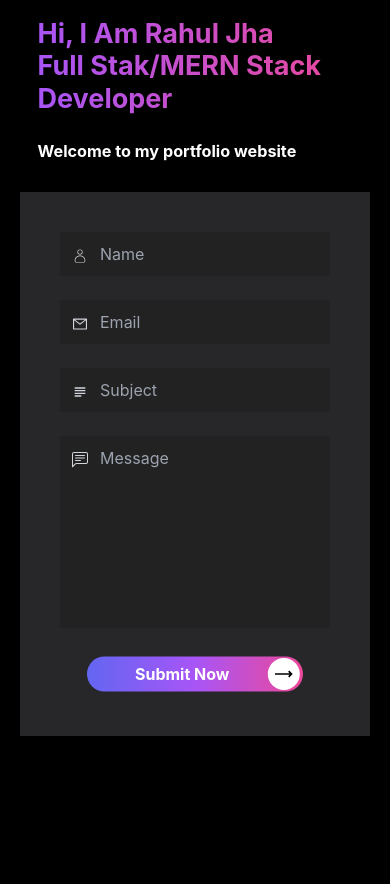
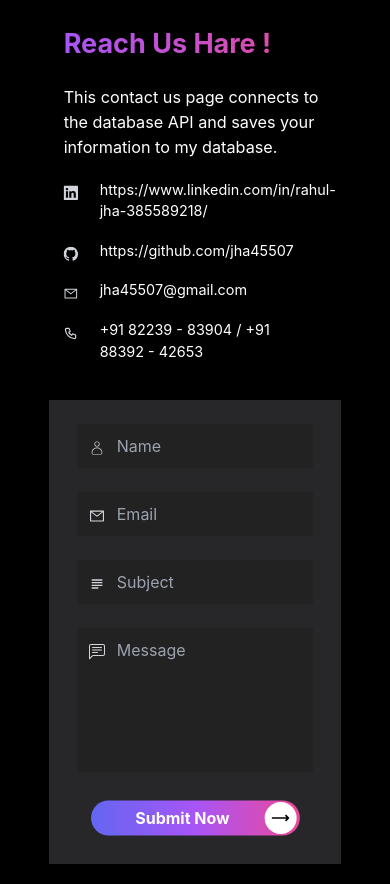
Before and after one commit to jha45507/Myportfolio, a Next.js app: page /contact in a window 390 px wide. Before the commit the page ends 844 px from the top, so only its background shows below. Built offline with nearby package versions, Linux system fonts and the light colour scheme.

Commit message:
responsive done home and contact page

```diff
--- a/components/HomePage.js
+++ b/components/HomePage.js
@@ -4,22 +4,32 @@ import { CgArrowLongRight } from 'react-icons/cg';
 function HomePage() {
   return (
     <>
-      <div className='container m-auto grid md:grid-cols-2 md:h-[89vh] md:flex-row reverse py-10'>
-        <div className='center'>
-          <div className=' scale-90 sm:scale-100 '>
-            <h1 className='bg-gradient-to-r from-purple-500 to-pink-500 bg-clip-text text-transparent text-3xl md:text-4xl lg:text-5xl font-bold py-2'> Hi, I Am Rahul Jha <br />Full Stak/MERN Stack Developer </h1>
-            <h3 className='text-white text-lg sm:text-xl md:text-2xl lg:text-3xl font-bold my-5 '>Welcome to my portfolio website</h3>
+      <div className='container grid md:grid-cols-2 md:h-[89vh] md:flex-row py-10 m-auto min-w-[320px]'>
+
+        <div className='center w-full '>
+
+          <div className=' md:scale-100 sm:scale-100 scale-90 xl:scale-100 '>
+
+            <h1 className='bg-gradient-to-r from-purple-500 to-pink-500 bg-clip-text text-transparent text-3xl md:text-4xl lg:text-5xl font-bold xl:text-6xl py-2 2xl:text-center'> Hi,<br /> I Am Rahul Jha <br />Full Stack / MERN <br /> Stack Developer </h1>
+            <h3 className='text-white text-lg sm:text-xl md:text-2xl lg:text-3xl xl:text-4xl font-bold sm:text-center '>Welcome to my portfolio website</h3>
+            <p className='text-white mt-2 mb-5 sm:text-center xl:text-xl '> I have six months plush of self-work experience .
+            </p>
+
             <Link href={'/contact'}>
-            <button className='shadow-gdnt m-auto md:m-0 scale-[0.8] px-8 my-3 py-3 text-2xl font-bold text-white rounded-full center relative '><p className='mr-8'>Contect Me</p>
-            <CgArrowLongRight className='bg-white rounded-full text-black absolute p-2 right-1  w-12 h-12' />
-            </button></Link>
+              <button className='w-full shadow-gdnt relative md:m-0 md:scale-100 scale-[0.8] text-xl sm:text-2xl text-white font-bold rounded-full center m-auto px-8 py-3 md:py-1 '><p className='mr-8'>Contect Me</p>
+                <CgArrowLongRight className='bg-white rounded-full text-black absolute p-2 right-1 md:w-10 md:h-9 w-12 h-12' /></button>
+            </Link>
 
           </div>
+
         </div>
 
-        <div className=' md:w-2/4 center w-3/4 m-auto my-10'>
+        <div className=' w-3/4 center md:w-[55%] m-auto my-10 '>
+
           <img className='w-80 boxblock rounded-xl' src="/rahul-img.jpg" alt="" />
+
         </div>
+
       </div>
     </>
   )
--- a/components/Navbar.js
+++ b/components/Navbar.js
@@ -21,15 +21,15 @@ function Navbar() {
     const closeNavbar = () => {
         headeRef.current.classList.replace('h-[60vh]', 'h-16')
         hamRef.current.classList.remove('ham-active')
-     }
+    }
 
     return (
         <>
-            <header ref={headeRef} className=' w-screen relative md:min-w-[320px] bg-black md:sticky md:top-0 h-16       overflow-hidden transition-all z-10'>
+            <header ref={headeRef} className=' w-screen relative md:min-w-[320px] bg-black md:sticky md:top-0 h-16 overflow-hidden transition-all z-10'>
                 <div onClick={hamclick} className='md:hidden w-5 h-5 absolute top-5 right-5'>
                     <div className='ham' ref={hamRef}></div>
                 </div>
-                <nav className='md:px-5 text-white md:flex md:justify-between bg-black md:py-4 flex flex-col md:flex-row'>
+                <nav className='md:px-5 text-white md:flex md:justify-between bg-black md:py-4 flex flex-col md:flex-row '>
                     <ul className='center py-4 md:py-0 bg-black'>
                         <li className='space-y-5'>
                             <Link href={"/"}><span onClick={closeNavbar} className='center space-x-2 text-2xl font-bold sm:absolute md:relative sm:left-5 md:left-0' ><ImUser className='text-purple-500' />
--- /dev/null
+++ b/components/Project.js
@@ -0,0 +1,4 @@
+function Project() {
+
+}
+export default Project;
--- a/pages/contact.js
+++ b/pages/contact.js
@@ -5,59 +5,99 @@ import { AiOutlineMail } from 'react-icons/ai'
 import { CiUser } from 'react-icons/ci'
 import { MdSubject } from 'react-icons/md'
 import { BsChatLeftText } from 'react-icons/bs'
-
+import { TbPhone } from 'react-icons/tb'
+import { GoMarkGithub } from 'react-icons/go'
+import { BsLinkedin } from 'react-icons/bs'
 
 function Contact() {
     return (
-        <>
-            <div className=' container m-auto grid px-5 sm:grid-cols-2 '>
+        <div className='flex flex-col justify-center md:flex-row min-w-[320px] '>
 
-                <div className='flex'>
-                    <div className=' scale-90 sm:scale-100 '>
-                        <h1 className='bg-gradient-to-r from-purple-500 to-pink-500 bg-clip-text text-transparent text-3xl md:text-4xl lg:text-5xl font-bold py-2'> Hi, I Am Rahul Jha <br />Full Stak/MERN Stack Developer </h1>
-                        <h3 className='text-white text-lg sm:text-xl md:text-2xl lg:text-3xl font-bold my-5 '>Welcome to my portfolio website</h3>
+            <div className=' flex justify-center w-full md:w-2/4'>
 
+                <div className=' sm:scale-100 scale-90 w-[75%] md:w-3/4'>
 
-                    </div>
+                    <h1 className='bg-gradient-to-r from-purple-500 to-pink-500 bg-clip-text text-transparent text-3xl md:text-4xl lg:text-5xl font-bold xl:text-6xl py-2 2xl:text-center'> Reach Us Hare ! </h1>
+                    <p className='text-white text-lg my-5'>This contact us page connects to the database API and saves your information to my database.</p>
+
+                    <Link href={'https://www.linkedin.com/in/rahul-jha-385589218/'}>
+                        <span className='relative' ><BsLinkedin className='text-gray-300 inline absolute top-2 left-0' />
+                            <p className='text-white my-2 mb-5 mx-10'>https://www.linkedin.com/in/rahul-jha-385589218/</p></span>
+                    </Link>
+
+                    <Link href={'https://github.com/jha45507'}>
+                        <span className='relative' ><GoMarkGithub className='text-gray-300 inline absolute top-2 left-0' />
+                            <p className='text-white mb-5 mx-10'>https://github.com/jha45507</p></span>
+                    </Link>
+
+                    <span className='relative' ><AiOutlineMail className='text-gray-300 inline absolute top-2 left-0' />
+                        <p className='text-white my-2 mb-5 mx-10'>jha45507@gmail.com </p></span>
+
+                    <span className='relative' ><TbPhone className='text-gray-300 inline absolute top-2 left-0' />
+                        <p className='text-white mb-5 mx-10'> +91 82239 - 83904 / +91 88392 - 42653 </p>
+                    </span>
                 </div>
 
+            </div>
 
-                <form className="w-full max-w-lg  bg-zinc-800 p-10 mb-5  ">
-                    <div className="flex flex-wrap -mx-3 mb-6">
+            <div className='md:w-2/4 w-full flex justify-center'>
+
+                <form className="md:w-[90%] w-[75%] bg-zinc-800 mb-5 py-6 px-4 flex flex-col justify-center  ">
+
+                    <div className="flex flex-wrap mb-6">
+
                         <div className="w-full px-3 relative  ">
+
                             <CiUser className='text-gray-300 inline absolute top-4 left-6' />
                             <input className="appearance-none block w-full bg-[#222] focus:bg-[#222] text-gray-300 indent-6 py-3 px-4  leading-tight outline-none " type="text" placeholder="Name" />
 
                         </div>
+
                     </div>
-                    <div className="flex flex-wrap -mx-3 mb-6">
+
+                    <div className="flex flex-wrap mb-6">
+
                         <div className="w-full px-3 relative">
+
                             <AiOutlineMail className='text-gray-300 inline absolute top-4 left-6' />
                             <input className="appearance-none block w-full bg-[#222] focus:bg-[#222] text-gray-300 indent-6 py-3 px-4  leading-tight outline-none  focus:border-gray-500" type="email" placeholder="Email" />
 
                         </div>
+
                     </div>
-                    <div className="flex flex-wrap -mx-3 mb-6">
+
+                    <div className="flex flex-wrap mb-6">
+
                         <div className="w-full px-3 relative">
+
                             <MdSubject className='text-gray-300 inline absolute top-4 left-6' />
                             <input className="appearance-none block w-full bg-[#222] focus:bg-[#222] text-gray-300 indent-6 py-3 px-4 leading-tight outline-none  focus:border-gray-500" type="text" placeholder="Subject" />
                         </div>
+
                     </div>
-                    <div className="flex flex-wrap -mx-3 mb-6">
+
+                    <div className="flex flex-wrap mb-6">
+
                         <div className="w-full px-3 relative">
+
                             <BsChatLeftText className='text-gray-300 inline absolute top-4 left-6' />
-                            <textarea className=" no-resize appearance-none block w-full bg-[#222] focus:bg-[#222] text-gray-300 indent-6 py-3 px-4  leading-tight outline-none  focus:border-gray-500 h-48 resize-none" placeholder="Message"  ></textarea>
+                            <textarea className=" no-resize appearance-none block w-full bg-[#222] focus:bg-[#222] text-gray-300 indent-6 py-3 px-4  leading-tight outline-none  focus:border-gray-500 h-36 resize-none" placeholder="Message"  ></textarea>
 
                         </div>
+
                     </div>
+
                     <div className="">
-                        <button className='w-full shadow-gdnt m-auto md:m-0 scale-[0.8]  py-2 text-xl font-bold text-white rounded-full center relative '><p className='mr-8'>Submit Now</p>
+                        <button className='w-full shadow-gdnt m-auto md:m-0 scale-[0.8] py-2 text-xl font-bold text-white rounded-full center relative '><p className='mr-8'>Submit Now</p>
                             <CgArrowLongRight className='bg-white rounded-full text-black absolute p-2 right-1  w-10 h-10' />
                         </button>
+
                     </div>
+
                 </form>
+
             </div>
-        </>
+        </div>
     )
 }
 export default Contact
--- a/styles/globals.css
+++ b/styles/globals.css
@@ -38,15 +38,15 @@ a {
 
   @keyframes boxShadow {
     from {
-      box-shadow: 5px 5px 15px 5px #FF8080, -9px 5px 15px 5px #FFE488, -7px -5px 15px 5px #8CFF85, 12px -5px 15px 5px #80C7FF, 12px 10px 15px 7px #E488FF, -10px 10px 15px 7px #FF616B, -10px -7px 27px 1px #8E5CFF, 5px 5px 15px 5px rgba(0, 0, 0, 0);
+      box-shadow: 5px 5px 15px 5px #FF8080,-7px -5px 15px 5px #8CFF85, 12px -5px 15px 5px #80C7FF, 12px 10px 15px 7px #E488FF, -10px 10px 15px 7px #FF616B, -10px -7px 27px 1px #8E5CFF, 5px 5px 15px 5px rgba(0, 0, 0, 0);
     }
 
     50% {
-      box-shadow: 3px 3px 15px 5px #8E5CFF, -7px 3px 15px 5px #80C7FF, -5px -3px 15px 5px #FF616B, 10px -3px 15px 5px #FFE488, 10px 8px 15px 7px #E488FF, -8px 8px 15px 7px #8CFF85, -8px -5px 27px 1px #FF616B, 3px 3px 15px 5px rgba(0, 0, 0, 0);
+      box-shadow: 3px 3px 15px 5px #8E5CFF,-7px 3px 15px 5px #80C7FF,-5px -3px 15px 5px #FF616B, 10px 8px 15px 7px #E488FF, -8px 8px 15px 7px #8CFF85, -8px -5px 27px 1px #FF616B, 3px 3px 15px 5px rgba(0, 0, 0, 0);
     }
 
     to {
-      box-shadow: 5px 5px 15px 5px #FF8080, -9px 5px 15px 5px #FFE488, -7px -5px 15px 5px #8CFF85, 12px -5px 15px 5px #80C7FF, 12px 10px 15px 7px #E488FF, -10px 10px 15px 7px #FF616B, -10px -7px 27px 1px #8E5CFF, 5px 5px 15px 5px rgba(0, 0, 0, 0);
+      box-shadow: 5px 5px 15px 5px #FF8080,-7px -5px 15px 5px #8CFF85, 12px -5px 15px 5px #80C7FF, 12px 10px 15px 7px #E488FF, -10px 10px 15px 7px #FF616B, -10px -7px 27px 1px #8E5CFF, 5px 5px 15px 5px rgba(0, 0, 0, 0);
     }
   }
 }
```
